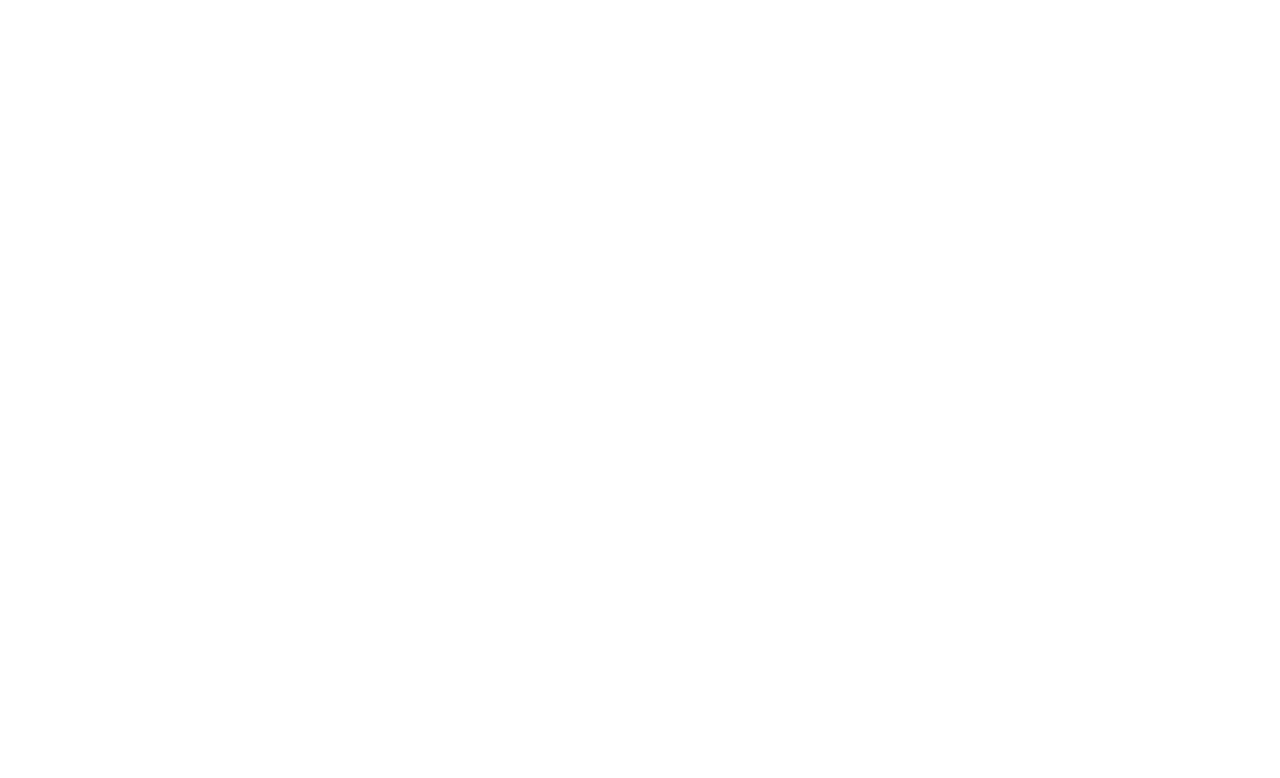
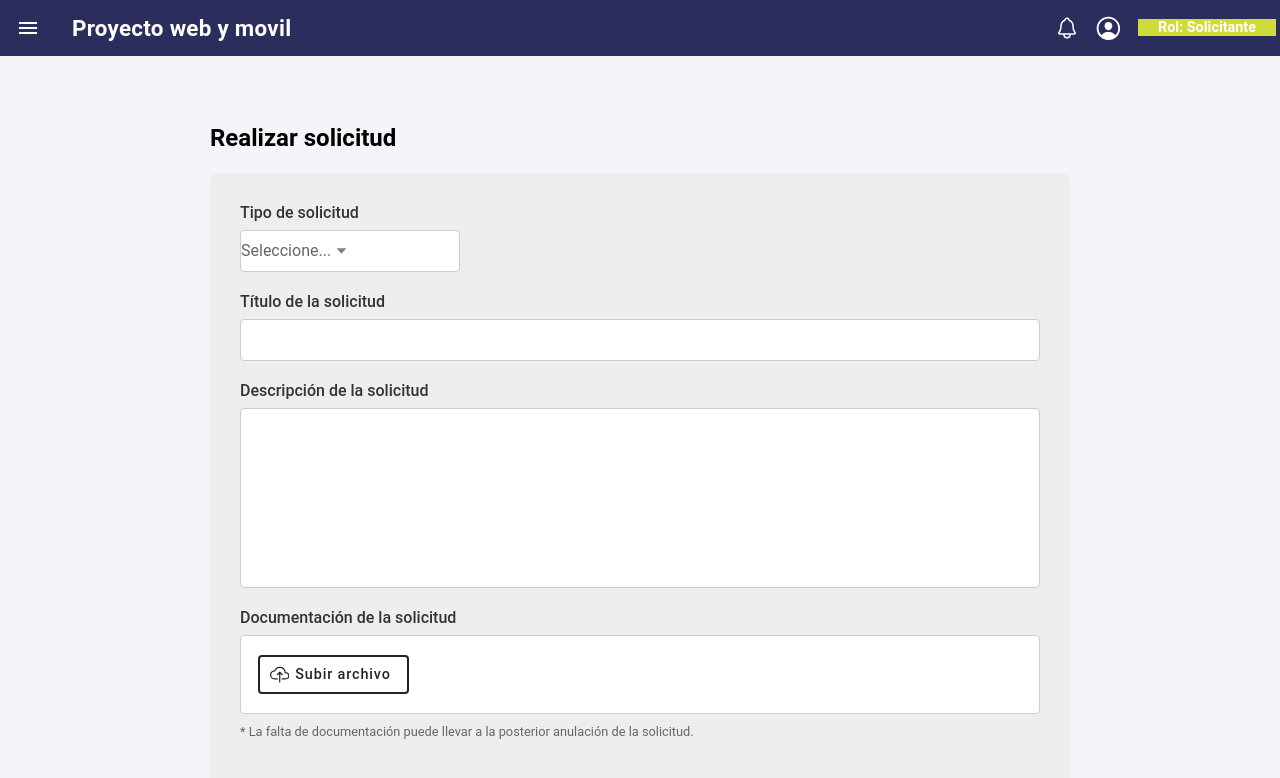
Before and after one commit to IgnacioGameolay/municipal-request-tracker, a React (Vite) app in the folder client/: page /ciudadano/nueva-solicitud in a window 1280 px wide. Shown: the top 778 px of the page. Built offline with nearby package versions, Linux system fonts and the light colour scheme.

Commit message:
feat: formulario de realizar solicitud con lógica de archivos y redirección

```diff
--- a/client/src/components/DashboardLayout.tsx
+++ b/client/src/components/DashboardLayout.tsx
@@ -4,6 +4,7 @@ import {
   IonMenuToggle, IonButton
 } from '@ionic/react';
 import { notificationsOutline, personCircleOutline, person, menuOutline } from 'ionicons/icons';
+
 
 const DashboardCiudadano: React.FC = () => {
   return (
--- a/client/src/components/MenuCiudadano.tsx
+++ b/client/src/components/MenuCiudadano.tsx
@@ -32,9 +32,12 @@ export const MenuCiudadano: React.FC = () => {
         </IonListHeader>
         <IonList style={{ paddingTop: 0, paddingBottom: 0 }}>
           <IonMenuToggle autoHide={false}>
-            <IonItem button lines="none" style={{ '--min-height': '35px', fontSize: '0.9rem', color: '#555' }}>
+
+            {/* AQUÍ ESTÁ EL CAMBIO: Le agregamos el routerLink */}
+            <IonItem button routerLink="/ciudadano/nueva-solicitud" lines="none" style={{ '--min-height': '35px', fontSize: '0.9rem', color: '#555' }}>
               <IonLabel style={{ textDecoration: 'underline' }}>Realizar nueva solicitud</IonLabel>
             </IonItem>
+
           </IonMenuToggle>
           <IonMenuToggle autoHide={false}>
             <IonItem button lines="none" style={{ '--min-height': '35px', fontSize: '0.9rem', color: '#555' }}>
--- a/client/src/pages/ciudadano/DashboardCiudadano.tsx
+++ b/client/src/pages/ciudadano/DashboardCiudadano.tsx
@@ -1,6 +1,7 @@
 import React from 'react';
 import {
-  IonPage, IonHeader, IonToolbar, IonTitle, IonContent, IonButtons, IonIcon
+  IonPage, IonHeader, IonToolbar, IonTitle, IonContent, IonButtons, IonIcon,
+  IonMenuButton // <--- ¡Asegúrate de que esto esté aquí!
 } from '@ionic/react';
 import { menuOutline, notificationsOutline, personCircleOutline, person } from 'ionicons/icons';
 
@@ -11,7 +12,8 @@ const DashboardCiudadano: React.FC = () => {
       <IonHeader className="ion-no-border">
         <IonToolbar style={{ '--background': '#2b2d5c', color: 'white' }}>
           <IonButtons slot="start">
-            <IonIcon icon={menuOutline} style={{ fontSize: '2rem', marginLeft: '10px', cursor: 'pointer' }} />
+            {/* ESTE ES EL BOTÓN OFICIAL QUE ABRE EL MENÚ SOLITO */}
+            <IonMenuButton style={{ color: 'white' }} />
           </IonButtons>
 
           <IonTitle style={{ fontWeight: 'bold', fontSize: '1.4rem' }}>
--- /dev/null
+++ b/client/src/pages/ciudadano/RealizarSolicitud.tsx
@@ -0,0 +1,156 @@
+import React, { useState, useRef } from 'react';
+import { useHistory } from 'react-router-dom'; // Para poder cambiar de página
+import {
+  IonPage, IonHeader, IonToolbar, IonTitle, IonContent, IonButtons, IonIcon,
+  IonMenuButton, IonButton, IonSelect, IonSelectOption, IonInput, IonTextarea,
+  IonToast // Para el mensajito flotante de éxito
+} from '@ionic/react';
+import {
+  notificationsOutline, personCircleOutline, cloudUploadOutline, documentTextOutline
+} from 'ionicons/icons';
+
+const RealizarSolicitud: React.FC = () => {
+  const [archivos, setArchivos] = useState<File[]>([]);
+  const [mostrarToast, setMostrarToast] = useState(false); // Controla el mensaje de éxito
+  const fileInputRef = useRef<HTMLInputElement>(null);
+  const history = useHistory(); // Nuestra herramienta para "viajar" entre páginas
+
+  const abrirBuscadorArchivos = () => {
+    fileInputRef.current?.click();
+  };
+
+  const manejarSeleccionArchivo = (event: React.ChangeEvent<HTMLInputElement>) => {
+    const files = event.target.files;
+    if (files && files.length > 0) {
+      const nuevosArchivos = Array.from(files);
+      setArchivos([...archivos, ...nuevosArchivos]);
+    }
+    if (fileInputRef.current) {
+      fileInputRef.current.value = '';
+    }
+  };
+
+  const eliminarArchivo = (index: number) => {
+    const nuevosArchivos = archivos.filter((_, i) => i !== index);
+    setArchivos(nuevosArchivos);
+  };
+
+  // NUEVA FUNCIÓN: Simula la creación y nos manda al perfil
+  const manejarCreacionSolicitud = () => {
+    // 1. Aquí a futuro se enviarán los datos a tu base de datos
+    console.log("Simulando envío de solicitud con", archivos.length, "archivos adjuntos.");
+
+    // 2. Mostramos el mensaje de éxito ("Toast")
+    setMostrarToast(true);
+
+    // 3. Esperamos 1.5 segundos para que alcance a leer el mensaje y lo redirigimos
+    setTimeout(() => {
+      // Te mando de vuelta a la página del perfil (tramites)
+      history.push('/ciudadano/tramites');
+    }, 1500);
+  };
+
+  return (
+    <IonPage>
+      <IonHeader className="ion-no-border">
+        <IonToolbar style={{ '--background': '#2b2d5c', color: 'white' }}>
+          <IonButtons slot="start">
+            <IonMenuButton style={{ color: 'white' }} />
+          </IonButtons>
+          <IonTitle style={{ fontWeight: 'bold', fontSize: '1.4rem' }}>
+            Proyecto web y movil
+          </IonTitle>
+          <IonButtons slot="end" style={{ display: 'flex', alignItems: 'center' }}>
+            <IonIcon icon={notificationsOutline} style={{ fontSize: '1.5rem', marginRight: '15px', cursor: 'pointer' }} />
+            <IonIcon icon={personCircleOutline} style={{ fontSize: '1.8rem', marginRight: '15px', cursor: 'pointer' }} />
+            <div style={{ backgroundColor: '#cddc39', color: 'white', padding: '0 20px', fontWeight: 'bold', fontSize: '0.9rem', height: '100%', display: 'flex', alignItems: 'center' }}>
+              Rol: Solicitante
+            </div>
+          </IonButtons>
+        </IonToolbar>
+      </IonHeader>
+
+      <IonContent style={{ '--background': '#f4f5f8' }}>
+        <div style={{ maxWidth: '900px', margin: '0 auto', paddingTop: '50px', paddingBottom: '50px' }}>
+          <h2 style={{ color: '#000', fontWeight: 'bold', marginBottom: '20px', fontSize: '1.5rem', paddingLeft: '20px' }}>
+            Realizar solicitud
+          </h2>
+
+          <div style={{ backgroundColor: '#eeeeee', borderRadius: '8px', padding: '30px', margin: '0 20px' }}>
+
+            <div style={{ marginBottom: '20px' }}>
+              <label style={{ display: 'block', marginBottom: '8px', color: '#333', fontWeight: '500' }}>Tipo de solicitud</label>
+              <IonSelect placeholder="Seleccione..." style={{ backgroundColor: '#fff', border: '1px solid #ccc', borderRadius: '4px', width: '220px', minHeight: '40px' }}>
+                <IonSelectOption value="bache">Baches/Pavimentación</IonSelectOption>
+                <IonSelectOption value="aseo">Aseo y Ornato</IonSelectOption>
+                <IonSelectOption value="iluminacion">Iluminación Pública</IonSelectOption>
+              </IonSelect>
+            </div>
+
+            <div style={{ marginBottom: '20px' }}>
+              <label style={{ display: 'block', marginBottom: '8px', color: '#333', fontWeight: '500' }}>Título de la solicitud</label>
+              <IonInput style={{ backgroundColor: '#fff', border: '1px solid #ccc', borderRadius: '4px', minHeight: '40px' }} />
+            </div>
+
+            <div style={{ marginBottom: '20px' }}>
+              <label style={{ display: 'block', marginBottom: '8px', color: '#333', fontWeight: '500' }}>Descripción de la solicitud</label>
+              <IonTextarea rows={8} style={{ backgroundColor: '#fff', border: '1px solid #ccc', borderRadius: '4px' }} />
+            </div>
+
+            <div style={{ marginBottom: '20px' }}>
+              <label style={{ display: 'block', marginBottom: '8px', color: '#333', fontWeight: '500' }}>Documentación de la solicitud</label>
+
+              <input type="file" multiple ref={fileInputRef} style={{ display: 'none' }} onChange={manejarSeleccionArchivo} />
+
+              <div style={{ display: 'flex', gap: '15px', alignItems: 'center', backgroundColor: '#fff', border: '1px solid #ccc', borderRadius: '4px', padding: '15px', overflowX: 'auto' }}>
+                <IonButton fill="outline" color="dark" style={{ textTransform: 'none', fontSize: '0.9rem', flexShrink: 0 }} onClick={abrirBuscadorArchivos}>
+                  <IonIcon slot="start" icon={cloudUploadOutline} />
+                  Subir archivo
+                </IonButton>
+
+                {archivos.length > 0 && (
+                  <div style={{ display: 'flex', gap: '15px', borderLeft: '1px solid #eee', paddingLeft: '15px' }}>
+                    {archivos.map((archivo, index) => (
+                      <div key={index} style={{ textAlign: 'center', position: 'relative', width: '60px' }}>
+                        <div onClick={() => eliminarArchivo(index)} style={{ position: 'absolute', top: -5, right: 0, backgroundColor: '#ff4b4b', color: 'white', borderRadius: '50%', width: '18px', height: '18px', fontSize: '10px', fontWeight: 'bold', display: 'flex', justifyContent: 'center', alignItems: 'center', cursor: 'pointer', zIndex: 10 }}>✕</div>
+                        <IonIcon icon={documentTextOutline} style={{ fontSize: '2.5rem', color: '#444' }} />
+                        <span style={{ display: 'block', fontSize: '0.65rem', fontWeight: 'bold', color: '#333', whiteSpace: 'nowrap', overflow: 'hidden', textOverflow: 'ellipsis' }} title={archivo.name}>
+                          {archivo.name.length > 8 ? archivo.name.substring(0, 6) + '...' : archivo.name}
+                        </span>
+                      </div>
+                    ))}
+                  </div>
+                )}
+              </div>
+              <p style={{ fontSize: '0.8rem', color: '#666', marginTop: '10px' }}>* La falta de documentación puede llevar a la posterior anulación de la solicitud.</p>
+            </div>
+          </div>
+
+          <div style={{ display: 'flex', justifyContent: 'center', marginTop: '30px' }}>
+            {/* CONECTAMOS EL BOTÓN VERDE A NUESTRA FUNCIÓN */}
+            <IonButton
+              onClick={manejarCreacionSolicitud}
+              style={{ '--background': '#4ade80', '--color': 'white', width: '280px', height: '50px', fontWeight: 'bold', fontSize: '1.1rem', textTransform: 'none' }}
+            >
+              Crear Solicitud
+            </IonButton>
+          </div>
+
+        </div>
+
+        {/* EL MENSAJE FLOTANTE DE ÉXITO */}
+        <IonToast
+          isOpen={mostrarToast}
+          onDidDismiss={() => setMostrarToast(false)}
+          message="¡Solicitud creada exitosamente!"
+          duration={1500}
+          color="success"
+          position="bottom"
+        />
+
+      </IonContent>
+    </IonPage>
+  );
+};
+
+export default RealizarSolicitud;
--- a/client/src/routes/AppRouter.tsx
+++ b/client/src/routes/AppRouter.tsx
@@ -7,8 +7,11 @@ import { ProtectedRoute } from './ProtectedRoute';
 import LoginPage from '../pages/auth/LoginPage';
 import CambiarPassword from '../pages/auth/CambiarPassword';
 import RegisterPage from '../pages/auth/RegisterPage';
-import DashboardLayout from '../components/DashboardLayout';
+
+// AQUÍ ESTÁN LAS IMPORTACIONES CORRECTAS
 import { MenuCiudadano } from '../components/MenuCiudadano';
+import DashboardCiudadano from '../pages/ciudadano/DashboardCiudadano';
+import RealizarSolicitud from '../pages/ciudadano/RealizarSolicitud';
 
 const DummyBandejaAdmin: React.FC = () => <div>Bandeja Admin</div>;
 
@@ -16,7 +19,7 @@ export const AppRouter: React.FC = () => {
   return (
     <IonReactRouter>
 
-      {/* El menú sigue aquí, perfecto */}
+      {/* El menú lateral que controla la navegación */}
       <MenuCiudadano />
 
       <IonRouterOutlet id="main-content">
@@ -24,12 +27,15 @@ export const AppRouter: React.FC = () => {
         <Route exact path="/recuperar" component={CambiarPassword} />
         <Route exact path="/registro" component={RegisterPage} />
 
-        {/* Usamos el DashboardLayout que tú creaste */}
-        <Route exact path="/ciudadano/tramites" component={DashboardLayout} />
+        {/* Rutas del Ciudadano */}
+        <Route exact path="/ciudadano/tramites" component={DashboardCiudadano} />
+        <Route exact path="/ciudadano/nueva-solicitud" component={RealizarSolicitud} />
 
+        {/* Redirección por defecto */}
         <Route exact path="/">
           <Redirect to="/login" />
         </Route>
+
         <ProtectedRoute
           exact
           path="/admin/bandeja"
```
